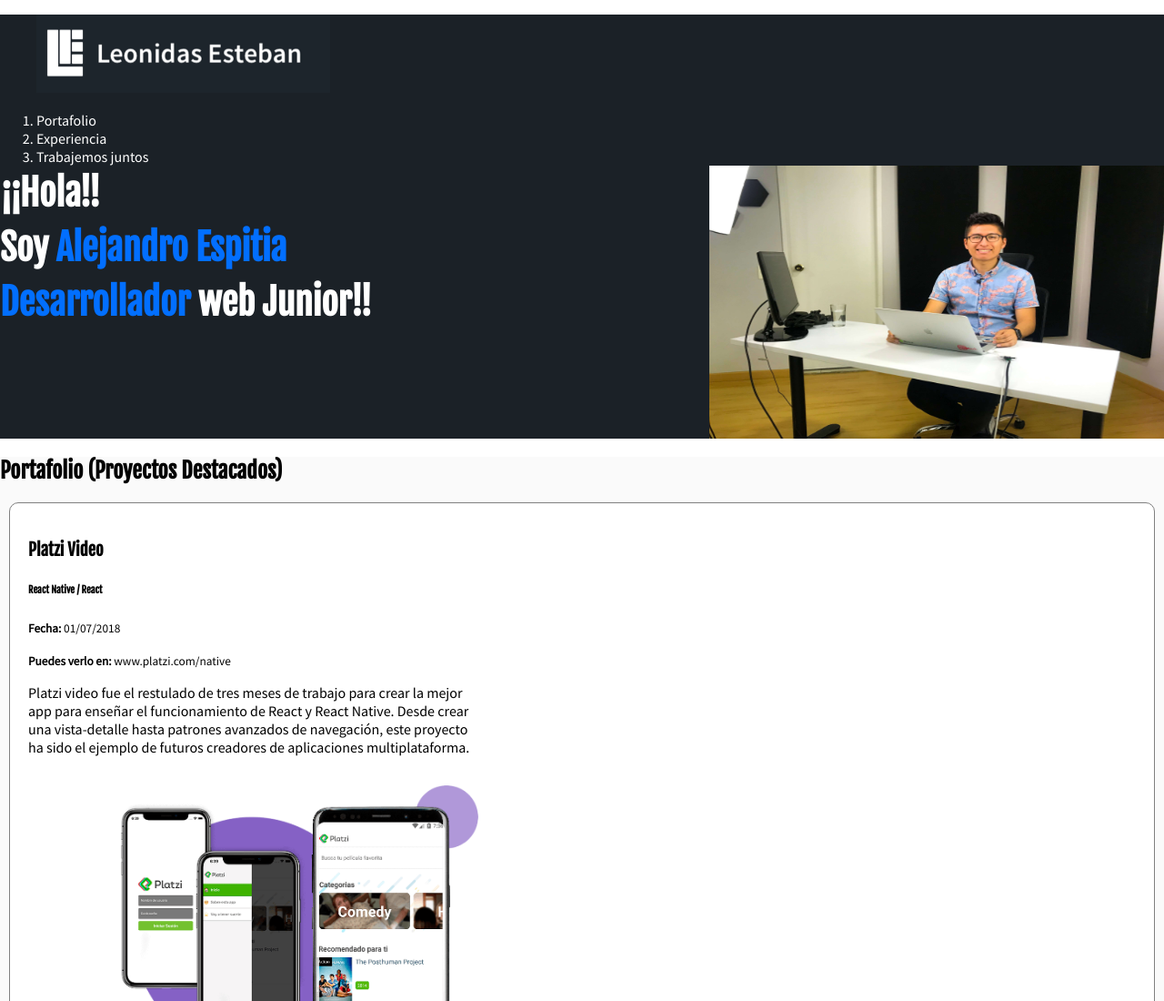
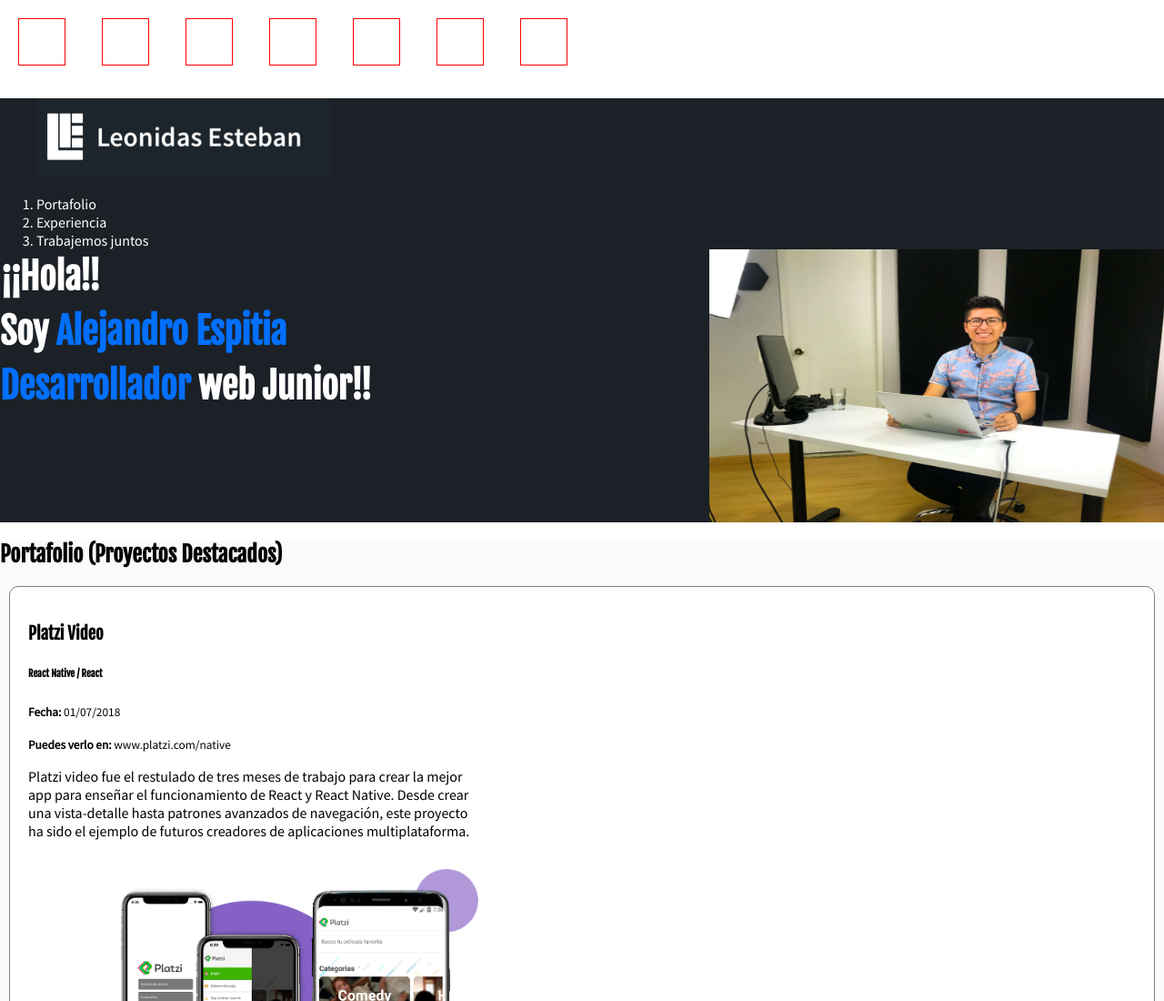
Before and after one commit to AlejoE02/cursoDesarrolloWebOnline, a plain HTML site: page index.html in a window 1280 px wide. Shown: the top 1100 px of the page at 91% size. Drawn offline with Linux system fonts and the light colour scheme.

Commit message:
hasta el video 27

```diff
--- a/css/estilos.css
+++ b/css/estilos.css
@@ -91,3 +91,17 @@
     color: white;
     text-decoration: none;
 }
+
+.flexbox{
+    display: flex;
+    /* flex-direction: column; */
+    flex-wrap: wrap;
+}
+
+.box{
+    width: 50px;
+    height: 50px;
+    border: 1.5px solid red;
+    margin: 20px;
+    flex-shrink: 0;
+}
--- a/index.html
+++ b/index.html
@@ -6,10 +6,19 @@
   <title>Alejo Espitia</title>
   <link rel="icon" type="image/png" href="images/favicon.png">
   <link href="https://fonts.googleapis.com/css?family=Fjalla+One|Source+Sans+Pro&display=swap" rel="stylesheet">
-  <link rel="stylesheet" href="/css/estilos.css">
+  <link rel="stylesheet" href="css/estilos.css">
 </head>
 
 <body>
+  <div class="flexbox">
+    <div class="box"></div>
+    <div class="box"></div>
+    <div class="box"></div>
+    <div class="box"></div>
+    <div class="box"></div>
+    <div class="box"></div>
+    <div class="box"></div>
+  </div>
   <header class="header">
     <div>
       <figure class="logo">
```
